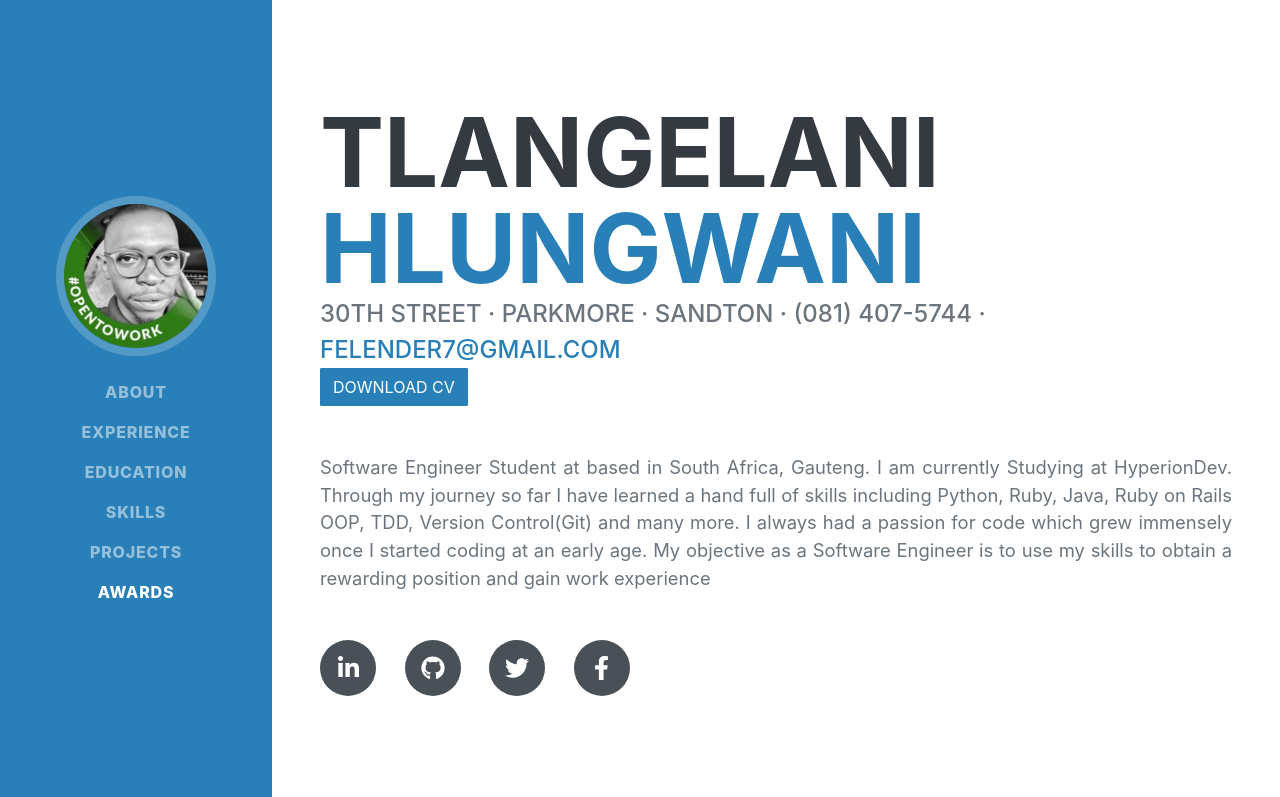
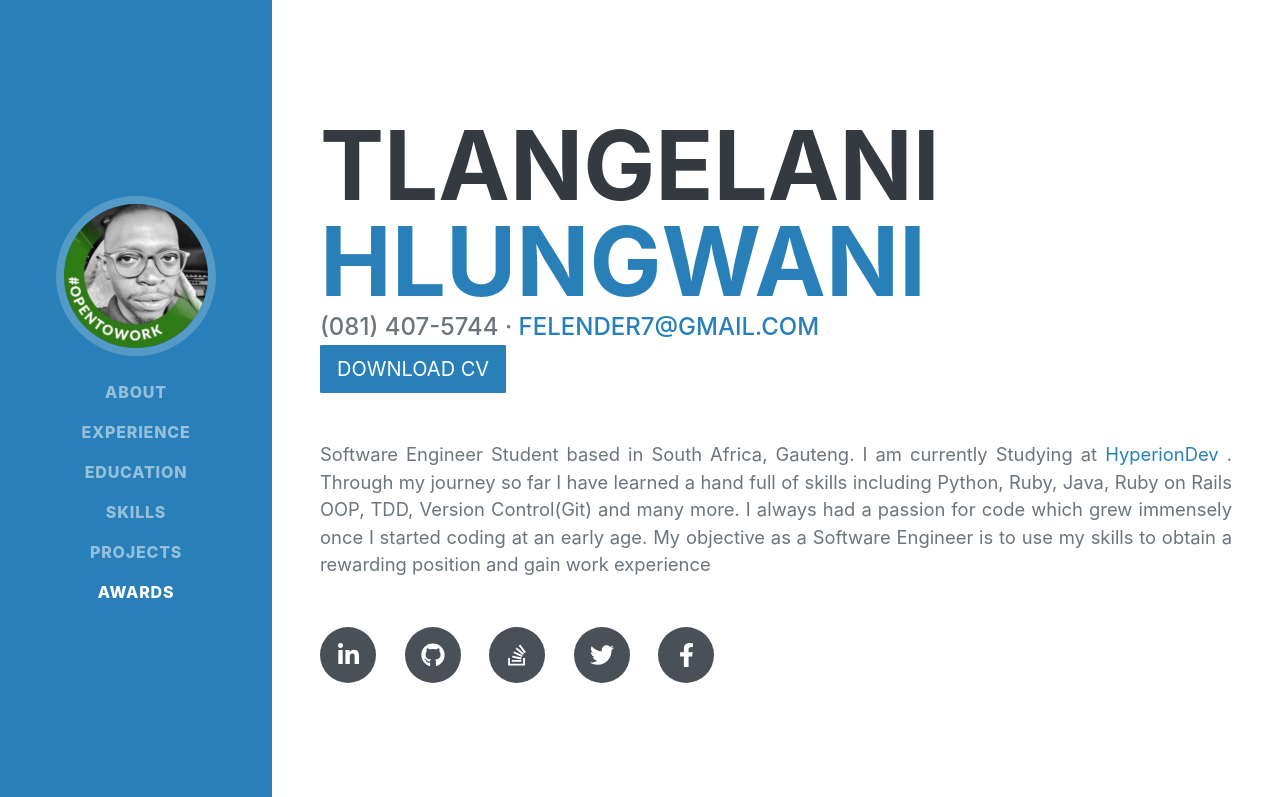
Before and after one commit to felender7/Felender_Hlungwani_resume, a plain HTML site: page index.html in a window 1280 px wide. Shown: the top 797 px of the page. Drawn offline with nearby package versions, Linux system fonts and the light colour scheme; a web font is replaced by a local one.

Commit message:
added stack-overflow link

```diff
--- a/index.html
+++ b/index.html
@@ -47,16 +47,18 @@
                         <span class="text-primary">Hlungwani</span>
                     </h1>
                     <div class="subheading mb-5">
-                        30th Street · Parkmore · Sandton · (081) 407-5744 ·
+                        (081) 407-5744 ·
                         <a href="mailto:felender7@gmail.com">felender7@gmail.com</a> <br>
-                        <a href="assets/resume.pdf" class="btn btn-primary">Download CV</a>
+                        <a href="assets/resume.pdf" class="btn btn-lg btn-primary">Download CV</a>
                     </div>
-                    <p class="lead mb-5 text-justify">Software Engineer Student at based in South Africa, Gauteng. I am currently Studying at HyperionDev. Through my journey so far I have learned a hand full of skills including Python, Ruby, Java, Ruby on Rails OOP, TDD, Version Control(Git) and many more.
+                    <p class="lead mb-5 text-justify">Software Engineer Student based in South Africa, Gauteng. I am currently Studying at <a href="https://www.hyperiondev.com/">HyperionDev </a>. Through my journey so far I have learned a hand full of skills including Python, Ruby, Java, Ruby on Rails OOP, TDD, Version Control(Git) and many more.
 I always had a passion for code which grew immensely once I started coding at an early age. My objective as a Software Engineer is to use my skills to obtain a rewarding position and gain work experience</p>
                     <div class="social-icons">
                         <a class="social-icon" href="https://www.linkedin.com/in/tlangelani-felender-hlungwani-a54949194/"><i class="fab fa-linkedin-in"></i></a>
                         <a class="social-icon" href="https://github.com/felnder7"><i class="fab fa-github"></i></a>
+                        <a class="social-icon" href="https://stackoverflow.com/users/8264229/felender"><i class="fab fa-stack-overflow"></i></a>
                         <a class="social-icon" href="https://twitter.com/Felender7"><i class="fab fa-twitter"></i></a>
+
                         <a class="social-icon" href="#"><i class="fab fa-facebook-f"></i></a>
                     </div>
                 </div>
```
